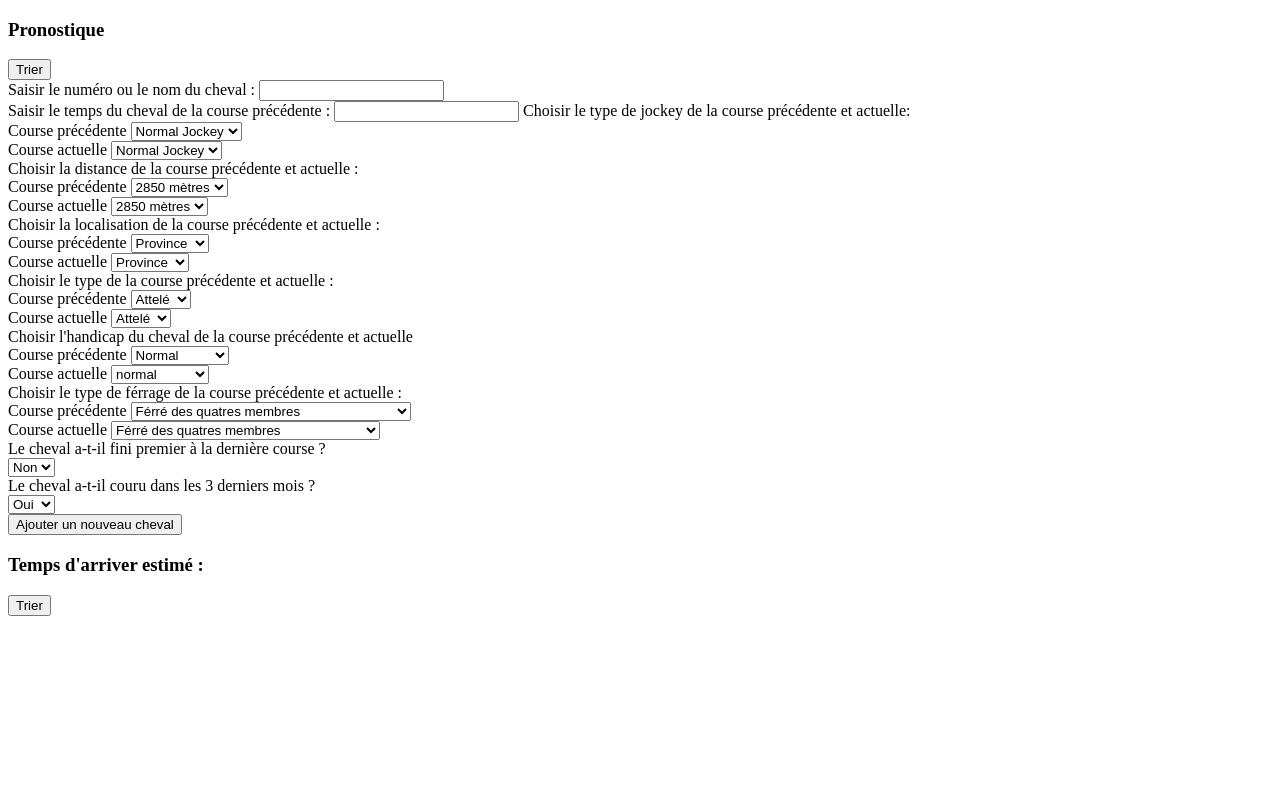
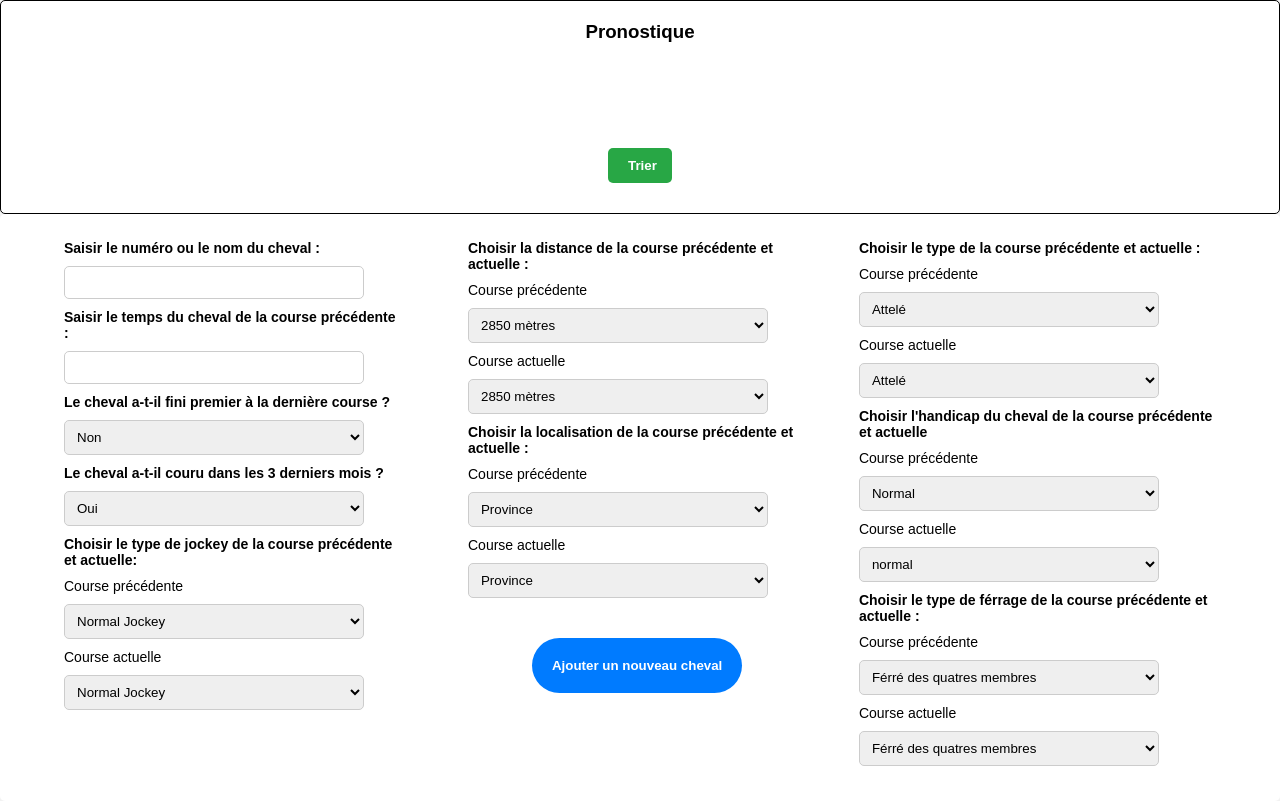
Before and after one commit to NicolasBaudoin/faire-le-papier, a website: page index.html in a window 1280 px wide. Drawn offline with Linux system fonts and the light colour scheme.

Commit message:
Organize questions on 3 column with button in center.

```diff
--- a/index.html
+++ b/index.html
@@ -4,6 +4,8 @@
     <meta charset="UTF-8">
     <meta name="viewport" content="width=device-width, initial-scale=1.0">
     <title>My Packaged Page</title>
+
+    <link rel="stylesheet" href="./styles.css">
 </head>
 <body>
     <main>
@@ -15,6 +17,7 @@
             </div>
             <button id="sort-btn" onclick="sort()">Trier</button>
         </div>
+
         <form id="horse-form">
             <div class="column 1">
                     <!-- horse's ID -->
@@ -24,7 +27,26 @@
                     <!-- Horse's time -->
                 <label for="time" class="label-title">Saisir le temps du cheval de la course précédente :</label>
                 <input type="text" id="time" name="time">
-
+                    <!-- last race placement -->
+                <label for="lastRaceRank" class="label-title">Le cheval a-t-il fini premier à la dernière course ?</label>
+                <div  class="curr-prev-field">
+                    <div class="prev-info">
+                        <select type="text" id="lastRaceRank" name="lastRaceRank">
+                            <option value = false >Non</option>
+                            <option value = true >Oui</option>
+                        </select>
+                    </div>
+                </div>
+                <!-- last 3 months activity -->
+                <label for="lastActivity" class="label-title">Le cheval a-t-il couru dans les 3 derniers mois ?</label>
+                <div  class="curr-prev-field">
+                    <div class="prev-info">
+                        <select type="text" id="lastActivity" name="lastActivity">
+                            <option value = true >Oui</option>
+                            <option value = false >Non</option>
+                        </select>
+                    </div>
+                </div>
                 <!-- Jockey field -->
                 <label for="prevJockey" class="label-title">Choisir le type de jockey de la course précédente et actuelle:</label>
                 <div  class="curr-prev-field">
@@ -43,6 +65,9 @@
                         </select>
                     </div>
                 </div>
+            </div>
+            <div class="column 2">
+
                 <!-- Distance field -->
                 <label for="prevDistance" class="label-title">Choisir la distance de la course précédente et actuelle :</label>
                 <div  class="curr-prev-field">
@@ -82,8 +107,9 @@
                     </div>
                 </div>
 
+                <button id="create-button" type="submit">Ajouter un nouveau cheval</button>
             </div>
-            <div class="column 2">
+            <div class="column 3">
                 <!-- Race Type field -->
                 <label for="prevRaceType" class="label-title">Choisir le type de la course précédente et actuelle :</label>
                 <div  class="curr-prev-field">
@@ -140,38 +166,9 @@
                         </select>
                     </div>
                 </div>
-
-                <!-- last race placement -->
-                <label for="lastRaceRank" class="label-title">Le cheval a-t-il fini premier à la dernière course ?</label>
-                <div  class="curr-prev-field">
-                    <div class="prev-info">
-                        <select type="text" id="lastRaceRank" name="lastRaceRank">
-                            <option value = false >Non</option>
-                            <option value = true >Oui</option>
-                        </select>
-                    </div>
-                </div>
-                <!-- last 3 months activity -->
-                <label for="lastActivity" class="label-title">Le cheval a-t-il couru dans les 3 derniers mois ?</label>
-                <div  class="curr-prev-field">
-                    <div class="prev-info">
-                        <select type="text" id="lastActivity" name="lastActivity">
-                            <option value = true >Oui</option>
-                            <option value = false >Non</option>
-                        </select>
-                    </div>
-                </div>
-                <!-- Add more form fields here -->
-                <button id="create-button" type="submit">Ajouter un nouveau cheval</button>
             </div>
         </form>
-
-        <div id="horse-list-container">
-            <h3>Temps d'arriver estimé :</h3>
-            <button id="sort-btn" onclick="sort()">Trier</button>
-            <ul id="horse-list">
-            </ul>
-        </div>
     </main>
+    <script src="./script.js"></script>
 </body>
 </html>
--- a/styles.css
+++ b/styles.css
@@ -47,13 +47,17 @@ form select {
     margin-bottom: 10px;
 }
 form button {
-    padding: 10px 20px;
+    margin-top: 30px;
+    padding: 20px 20px;
     border: none;
-    border-radius: 5px;
+    border-radius: 50px;
     background-color: #007bff;
     color: #fff;
     font-weight: bold;
     cursor: pointer;
+    position: relative;
+    left: 5vw;
+
 }
 /* @Pronostic*/
 #horse-list-container {
@@ -74,17 +78,21 @@ form button {
     margin-bottom:15px;
     width: fit-content;
     height: fit-content;
+
 }
 #overflow-horse-list{
   width: 90VW; /* Définissez la largeur souhaitée pour le conteneur */
   overflow-x: scroll; /* Ajoute une barre de défilement horizontale si nécessaire */
   white-space: nowrap; /* Empêche le retour à la ligne des éléments dans la liste */
+  height: 10vh;
+  overflow-y: hidden;
 }
 
 #horse-list {
   display: inline-block; /* Permet à la liste de s'adapter à la largeur de son contenu */
   padding: 0; /* Supprimez les marges internes de la liste pour éviter l'espacement inutile */
   margin: 0; /* Supprimez les marges externes pour un espacement cohérent */
+
 }
 
 /* @card */
@@ -96,7 +104,7 @@ form button {
     border: black solid 1px;
     border-radius: 10px;
     padding: 10px;
-    margin:15px;
+    margin:5px;
 
 
 }
```
Also changed, not shown: script.js (line endings or trailing spaces). Lines whose indentation alone changed are shown as unchanged.
